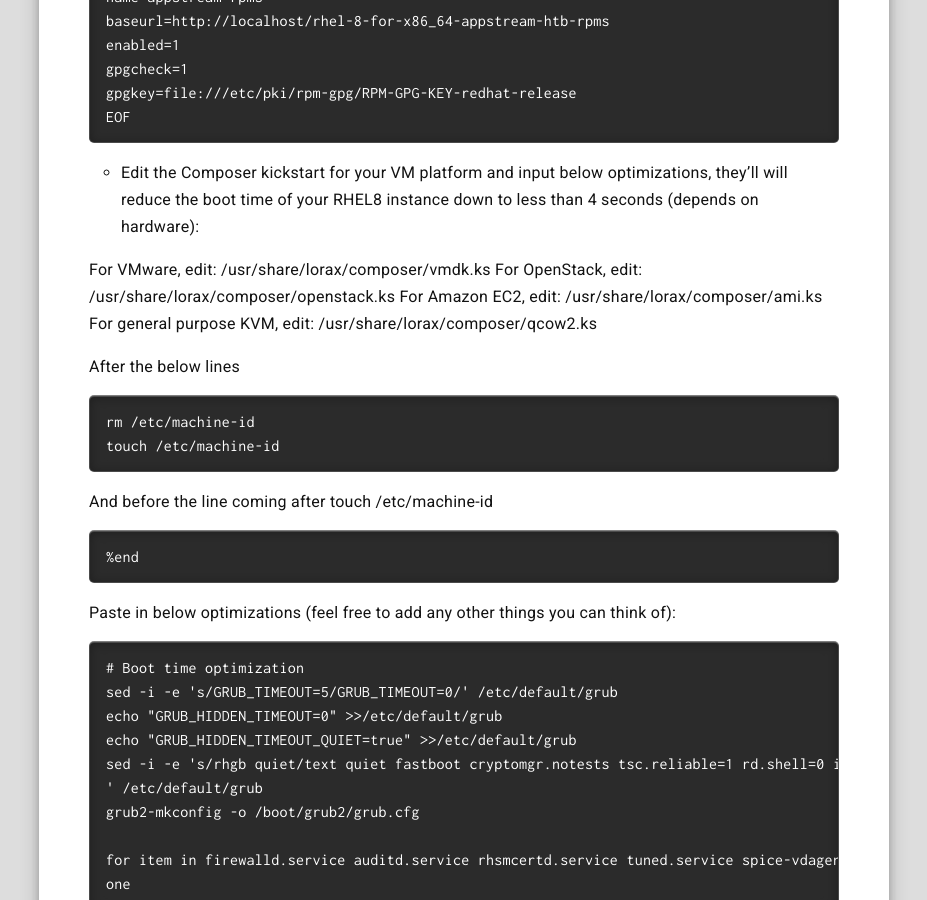
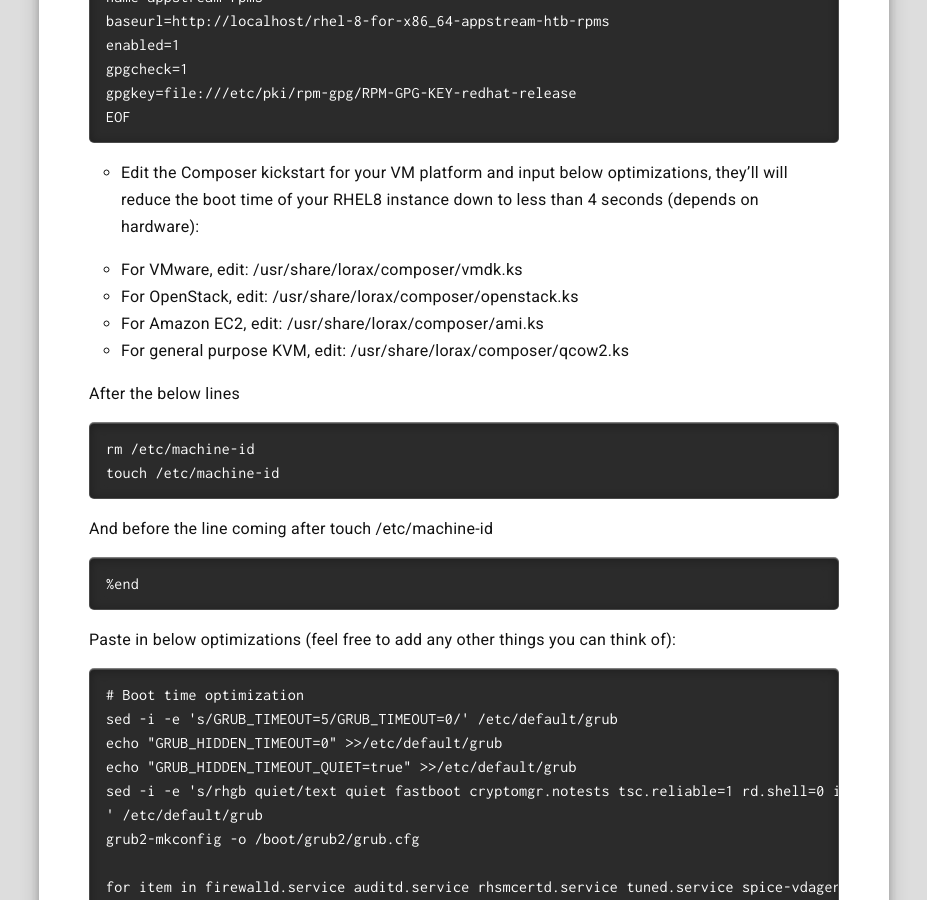
Before and after one commit to RedHatNordicsSA/RedHatNordicsSA.github.io, a Jekyll site: the page built from _posts/2019-03-24-rhel8-really-fast.markdown, in a window 1280 px wide and 900 px high, scrolled down 2765 px. Shown: the whole window, without its empty margins (176-1103 px from the left). Built offline with Jekyll 4.4.1, drawn with Linux system fonts in a browser that asks for light colours.

````diff
--- a/_posts/2019-03-24-rhel8-really-fast.markdown
+++ b/_posts/2019-03-24-rhel8-really-fast.markdown
@@ -124,10 +124,10 @@ EOF
 optimizations, they'll will reduce the boot time of your RHEL8 instance down to
 less than 4 seconds (depends on hardware):
 
-For VMware, edit: /usr/share/lorax/composer/vmdk.ks
-For OpenStack, edit: /usr/share/lorax/composer/openstack.ks
-For Amazon EC2, edit: /usr/share/lorax/composer/ami.ks
-For general purpose KVM, edit: /usr/share/lorax/composer/qcow2.ks
+* For VMware, edit: /usr/share/lorax/composer/vmdk.ks
+* For OpenStack, edit: /usr/share/lorax/composer/openstack.ks
+* For Amazon EC2, edit: /usr/share/lorax/composer/ami.ks
+* For general purpose KVM, edit: /usr/share/lorax/composer/qcow2.ks
 
 After the below lines
 ```
````
